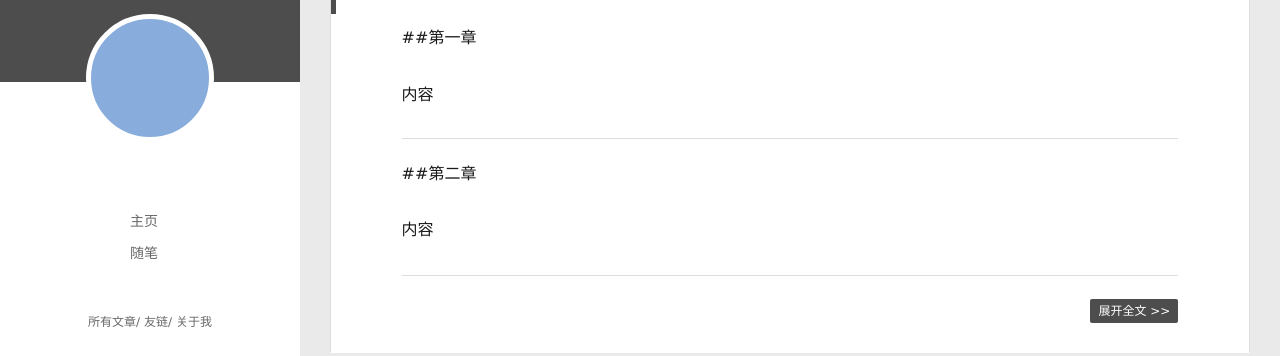
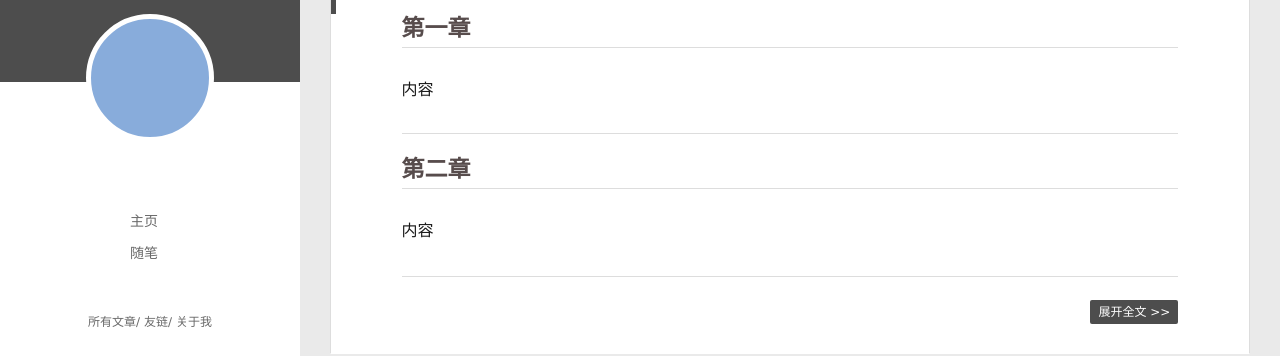
Before and after one commit to zifengzhhang/zifengzhhang.github.io, a plain HTML site: page index.html in a window 1280 px wide. Shown: the part 98-454 px from the top of the page. Drawn offline with Linux system fonts and the light colour scheme; no server answers.

Commit message:
Site updated: 2020-08-12 15:44:34

```diff
--- a/index.html
+++ b/index.html
@@ -172,11 +172,9 @@
 
     <div class="article-entry" itemprop="articleBody">
 
-        <p>##第一章</p>
-<p>内容</p>
+        <h2 id="第一章"><a href="#第一章" class="headerlink" title="第一章"></a>第一章</h2><p>内容</p>
 <hr>
-<p>##第二章</p>
-<p>内容</p>
+<h2 id="第二章"><a href="#第二章" class="headerlink" title="第二章"></a>第二章</h2><p>内容</p>
 
 
 
```
Also changed, not shown: 2020/08/10/我的第一篇博客/index.html (+5 -7 lines).
